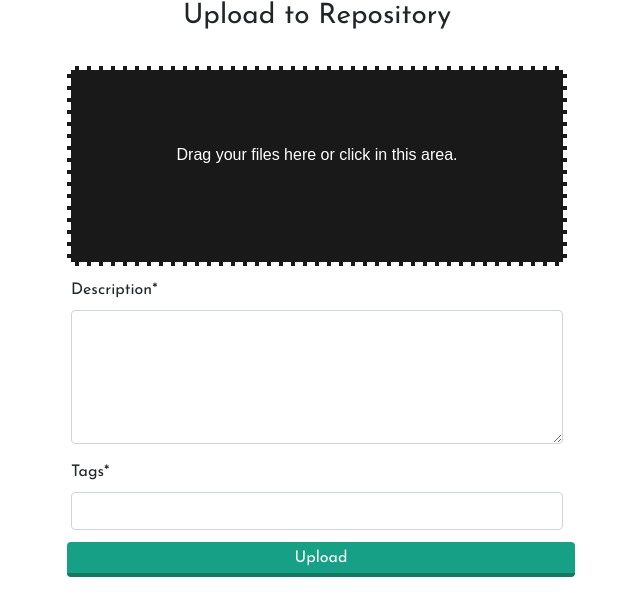
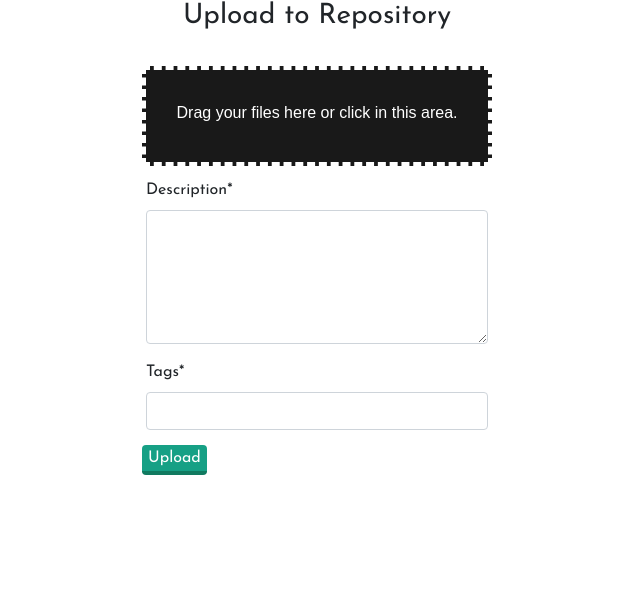
Before and after one commit to oluwatobi1/Shopify-2021, a Django app: page /shop/ in a window 1280 px wide. Shown: the part 70-686 px from the top of the page, without its empty margins (323-963 px from the left). Run offline with Django 3.2, Linux system fonts and the light colour scheme; a user stored in the database is signed in; some libraries are stand-ins or nearby versions.

Commit message:
dep v2.1.6 css changes

```diff
--- a/api/static/css/image_upload.css
+++ b/api/static/css/image_upload.css
@@ -7,15 +7,15 @@
   background: rgba(0,0,0,0.9);
   top: 50%;
   left: 50%;
-  width: 500px;
-  height: 200px;
+  width: 350px;
+  height: 100px;
   border: 4px dashed #fff;
 }
 #form p{
   width: 100%;
   height: 100%;
   text-align: center;
-  line-height: 170px;
+  line-height: 85px;
   color: #ffffff;
   font-family: Arial;
 }
@@ -23,8 +23,8 @@
   position: absolute;
   margin: 0;
   padding: 0;
-  width: 492px;
-  height: 192px;
+  width: 350px;
+  height: 100px;
   outline: none;
   opacity: 0;
 }
@@ -33,8 +33,6 @@
   color: #fff;
   background: #16a085;
   border: none;
-  width: 508px;
-  height: 35px;
   margin-top: -20px;
   margin-left: -4px;
   border-radius: 4px;
```
Also changed, not shown: db.sqlite3.
